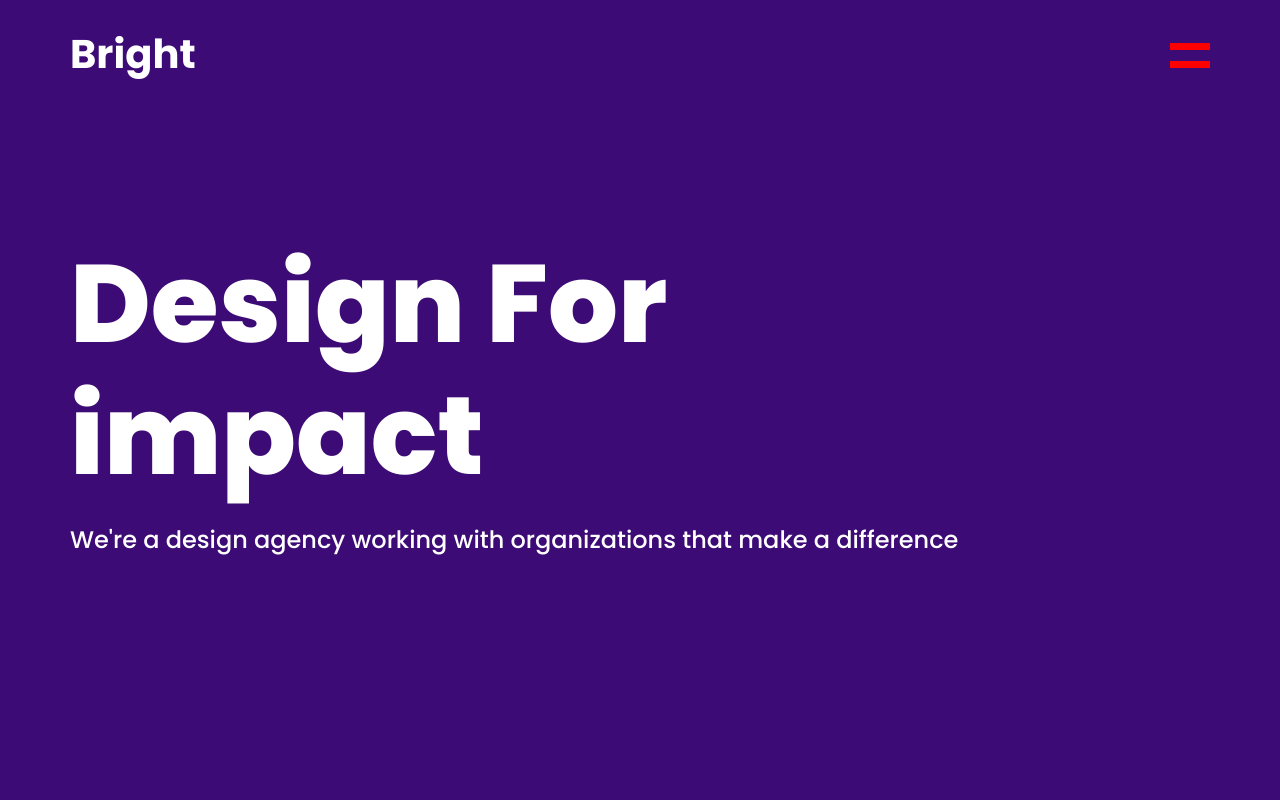
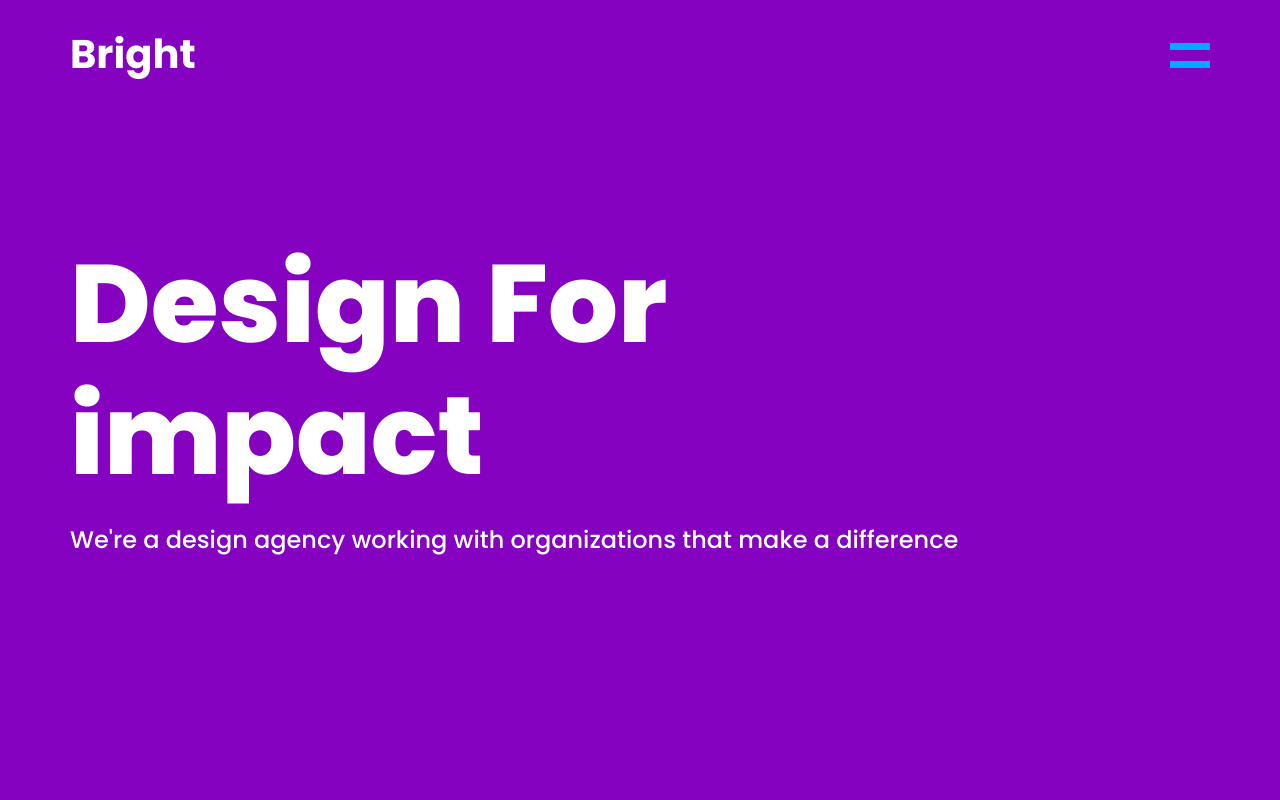
Before and after one commit to HNazmul-X/peterdoumit.fiverr.74, a React (Create React App) app: page / in a window 1280 px wide. Shown: the top 800 px of the page. Built offline with nearby package versions, Linux system fonts and the light colour scheme.

Commit message:
error fixed

```diff
--- a/src/Components/ServiceTypeIconText/ServiceTypeIconText.jsx
+++ b/src/Components/ServiceTypeIconText/ServiceTypeIconText.jsx
@@ -1,4 +1,3 @@
-import { Icon } from '@iconify/react';
 import React from 'react';
 
 const ServiceTypeIconText = ({services}) => {
--- a/src/Styles/App.css
+++ b/src/Styles/App.css
@@ -6,11 +6,10 @@
 }
 
 :root {
-  --navy-blue: #3c0b75;
-  --navy-blue-light: #3c0b7880;
+  --primary: #8402C0;
   --dark-text: black;
   --white-color: white;
-  --red-color: #ff1c45;
+  --secondary: #00a8ff;
 }
 
 header #header {
@@ -18,7 +17,7 @@ header #header {
   height: 100%;
   position: fixed;
   background: #000;
-  background: var(--navy-blue);
+  background: var(--primary);
   overflow: hidden;
   z-index: 2;
 }
@@ -42,7 +41,6 @@ header #header .header__text-wrapper .header__text h1 {
 
 header .header-spacer {
   height: 100vh;
-  background: red;
   padding: 100px;
   z-index: -1;
 }
@@ -88,7 +86,7 @@ header .header-spacer {
   width: 100%;
   height: 7px;
   top: 0px;
-  background: red;
+  background: var(--secondary);
   margin-bottom: 5px;
   position: absolute;
   -webkit-transition: 0.5s;
@@ -120,7 +118,7 @@ header .header-spacer {
   position: fixed;
   top: 0px;
   left: 0px;
-  background: var(--navy-blue);
+  background: var(--primary);
   pointer-events: none;
   -webkit-clip-path: circle(17.4% at 0 50%);
           clip-path: circle(17.4% at 0 50%);
@@ -172,17 +170,33 @@ header .header-spacer {
   opacity: 1 !important;
 }
 
-/* COMMENT */
-/* WHAT WE DO */
+/* COMMENT
+ WHAT WE DO */
 #what-we-do {
   position: relative;
   z-index: 5;
-  background: var(--red-color);
+  background: var(--secondary);
   padding: 30px 0;
+  padding-bottom: 10vmin;
+}
+
+/* COMMENT
+ WHAT WE DO */
+#featured-work {
+  position: relative;
+  z-index: 5;
+  padding: 7vmin 0;
+  background: var(--white-color);
+  color: var(--primary);
+}
+
+#featured-work #sectionTitle {
+  --color:var(--primary);
 }
 
 #sectionTitle {
-  color: var(--white-color);
+  --color:var(--white-color);
+  color: var(--color);
   padding: 40px 0px;
 }
 
@@ -198,7 +212,7 @@ header .header-spacer {
 }
 
 #sectionTitle .line {
-  background: var(--white-color);
+  background: var(--color);
   width: 40%;
   height: 10px;
   margin-top: 30px;
--- a/src/Styles/_components.scss
+++ b/src/Styles/_components.scss
@@ -1,5 +1,6 @@
 #sectionTitle {
-    color: var(--white-color);
+    --color:var(--white-color);
+    color: var(--color);
     padding:40px 0px;
     h1 {
         font-size: 70px;
@@ -11,7 +12,7 @@
         font-size: 22px;
     }
     .line{
-        background:var(--white-color);
+        background:var(--color);
         width:40%;
         height:10px;
         margin-top: 30px;;
--- a/src/Styles/_style.scss
+++ b/src/Styles/_style.scss
@@ -1,9 +1,8 @@
 :root {
-    --navy-blue: #3c0b75;
-    --navy-blue-light: #3c0b7880;
+    --primary: #8402C0;
     --dark-text: black;
     --white-color: white;
-    --red-color: #ff1c45;
+    --secondary: #00a8ff;
 }
 header {
     #header {
@@ -11,7 +10,7 @@ header {
         height: 100%;
         position: fixed;
         background: #000;
-        background: var(--navy-blue);
+        background: var(--primary);
         overflow: hidden;
         z-index: 2;
 
@@ -31,7 +30,6 @@ header {
     }
     .header-spacer {
         height: 100vh;
-        background: red;
         padding: 100px;
         z-index: -1;
     }
@@ -65,7 +63,7 @@ header {
                 width: 100%;
                 height: 7px;
                 top: 0px;
-                background: red;
+                background: var(--secondary);
                 margin-bottom: 5px;
                 position: absolute;
                 transition: 0.5s;
@@ -98,7 +96,7 @@ header {
         position: fixed;
         top: 0px;
         left: 0px;
-        background: var(--navy-blue);
+        background: var(--primary);
         pointer-events: none;
         clip-path: circle(17.4% at 0 50%);
         opacity: 0;
@@ -137,11 +135,26 @@ header {
     }
 }
 
-/* COMMENT */
-/* WHAT WE DO */
+/* COMMENT
+ WHAT WE DO */
 #what-we-do {
     position: relative;
     z-index: 5;
-    background: var(--red-color);
+    background: var(--secondary);
     padding: 30px 0;;
+    padding-bottom: 10vmin;
 }
+
+
+/* COMMENT
+ WHAT WE DO */
+ #featured-work{
+     position: relative;
+     z-index: 5;
+     padding: 7vmin 0;
+     background: var(--white-color);
+     color:var(--primary);
+     #sectionTitle{
+         --color:var(--primary);
+     }
+ }
--- /dev/null
+++ b/src/pages/Home/FeaturedWork.jsx
@@ -0,0 +1,15 @@
+import React from 'react';
+import SectionTitle from '../../Components/SectionTitle/SectionTitle';
+
+const FeaturedWork = () => {
+    return (
+        <section id="featured-work">
+            <div className="container-xxl">
+                <SectionTitle></SectionTitle>
+            </div>
+
+        </section>
+    );
+};
+
+export default FeaturedWork;
--- a/src/pages/Home/Home.jsx
+++ b/src/pages/Home/Home.jsx
@@ -1,5 +1,6 @@
 import React from "react";
 import Header from "../../Components/Header/Header";
+import FeaturedWork from "./FeaturedWork";
 import WhatWeDo from "./WhatWeDo";
 
 const Home = () => {
@@ -7,6 +8,7 @@ const Home = () => {
         <>
             <Header></Header>
             <WhatWeDo></WhatWeDo>
+            <FeaturedWork/>
         </>
     );
 };
--- a/src/pages/Home/WhatWeDo.jsx
+++ b/src/pages/Home/WhatWeDo.jsx
@@ -1,7 +1,7 @@
 import React from "react";
 import SectionTitle from "../../Components/SectionTitle/SectionTitle";
 import ServiceTypeIconText from "../../Components/ServiceTypeIconText/ServiceTypeIconText";
-import {ServicesIconAndTextData} from "./homeData"
+import {ServicesIconAndTextData} from "../../Data/homeData"
 
 const WhatWeDo = () => {
 
```
Also changed, not shown: src/Data/homeData.js (renamed from src/pages/Home/homeData.js, +5 -5 lines), src/Images/Homepage-FeaturesArtboard-26-1.jpg (added), 1 other file (tests, documents, lock files or other folders).
